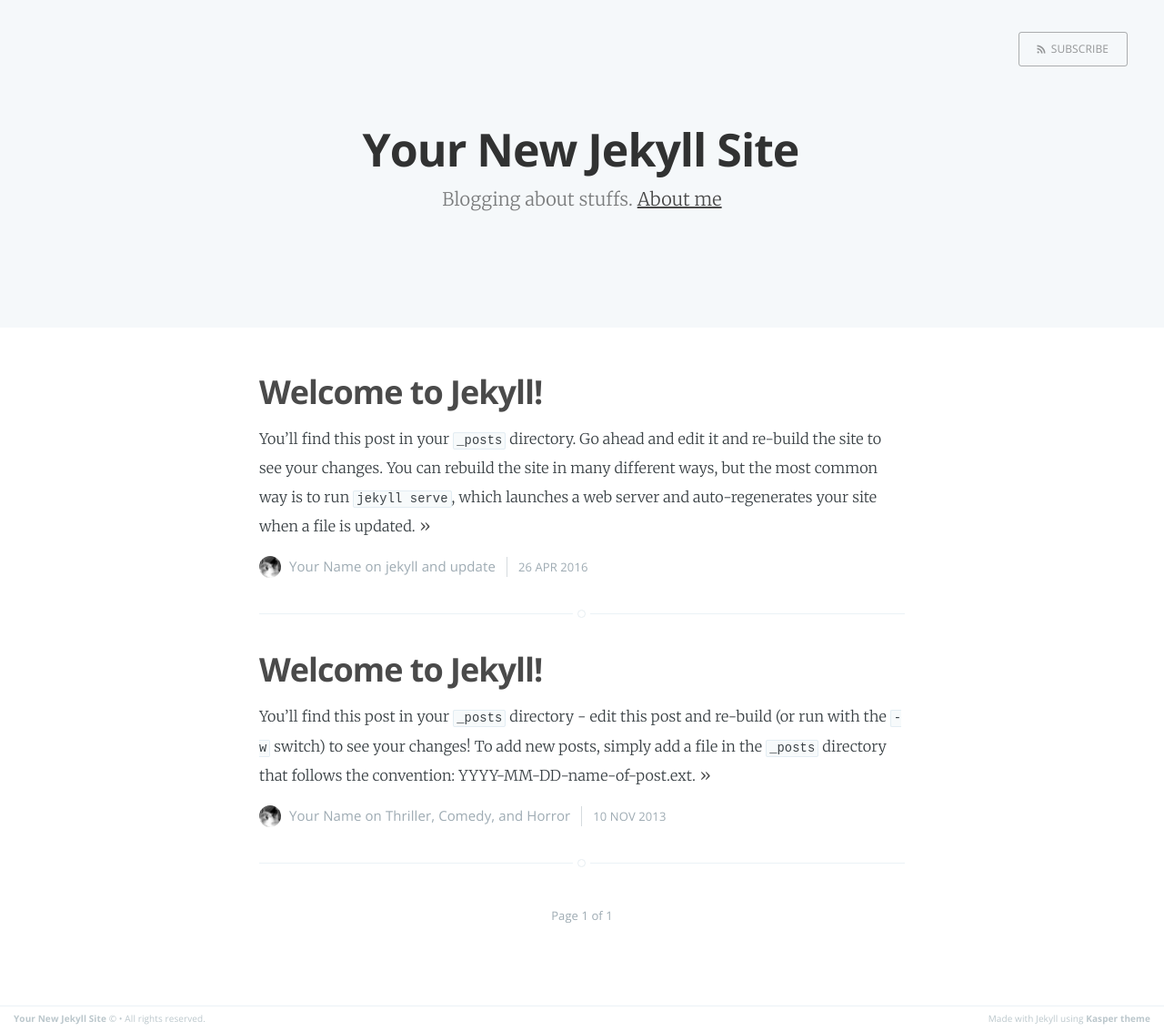
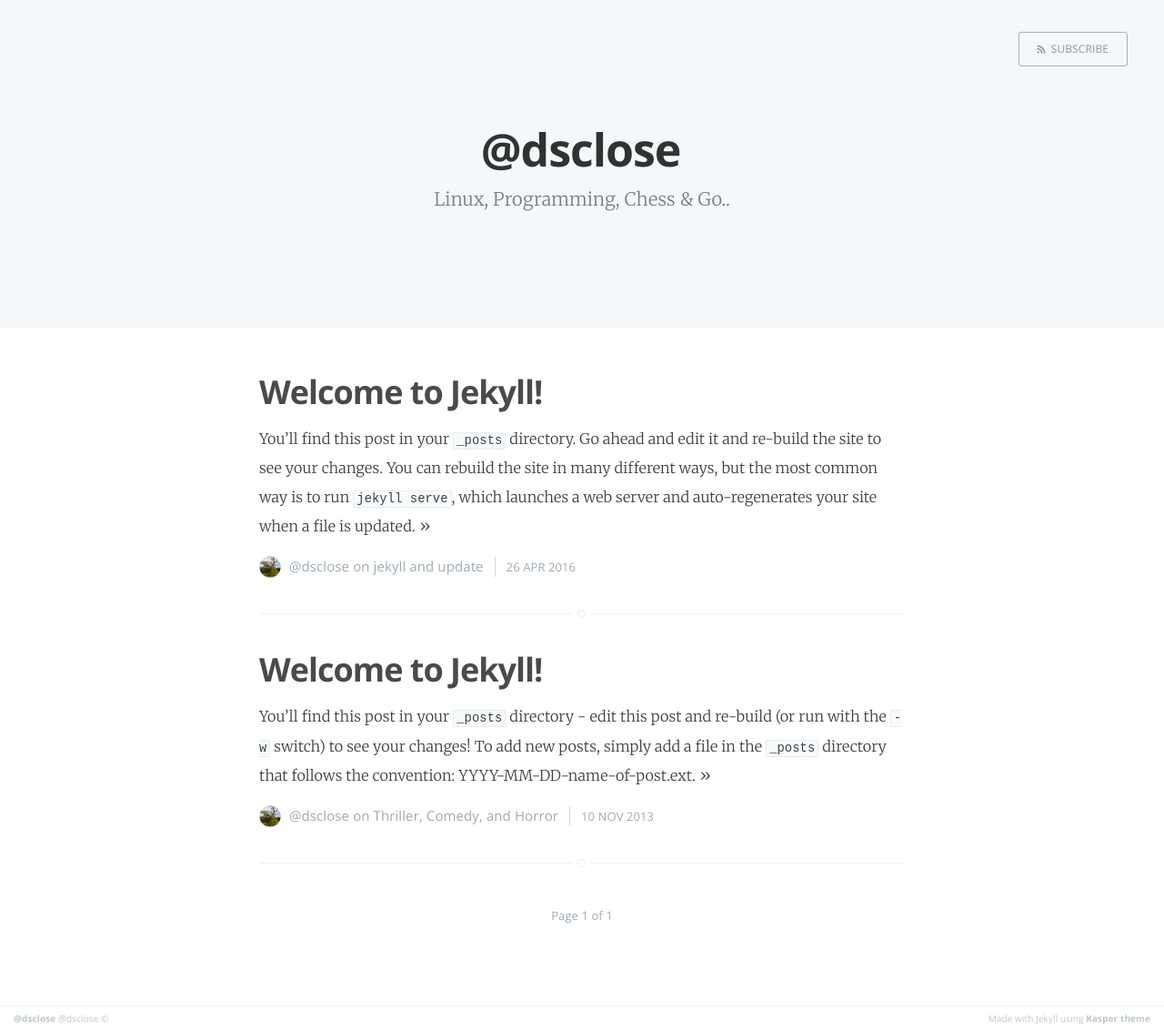
Before and after one commit to dsclose/dsclose.github.io, a Jekyll site: the page built from index.html, in a window 1280 px wide. Shown: the whole page at 91% size. Built offline with Jekyll 4.4.1, drawn with Linux system fonts in a browser that asks for light colours; the list of posts is cut into pages by our own code.

Commit message:
Personalised content and layout.

```diff
--- a/_config.yml
+++ b/_config.yml
@@ -8,9 +8,8 @@
 # Site settings
 title: '@dsclose'
 email: dsclose@gmail.com
-description: > # this means to ignore newlines until "baseurl:"
-    Personal blog of @dsclose.
-baseurl: "" # the subpath of your site, e.g. /blog
+description: 'Linux, Programming, Chess & Go.'
+meta_description: '@dsclose: Linux, Programming, Chess & Go.'
 url: "http://dsclose.github.io" # the base hostname & protocol for your site
 twitter_username: dsclose
 github_username: dsclose
@@ -20,19 +19,16 @@ timezone: Europe/London
 markdown: kramdown
 encoding: utf-8
 
-name: Your New Jekyll Site
-description: Blogging about stuffs
-meta_description: "Your New Jekyll Site, Blogging about stuffs"
-
+# Kasper settings
 markdown: kramdown
-highlighter: pygments
-logo: false
+name: '@dsclose'
+logo: true
 paginate: 15
 baseurl: /
 domain_name: 'http://yourblog-domain.com'
-google_analytics: 'UA-XXXXXXXX-X'
+google_analytics: 'UA-66932714-1'
 gems: [jekyll-paginate]
 
 # Details for the RSS feed generator
-url:            'blog url'
-author:         'Your Name'
+url:            'dsclose.github.io'
+author:         '@dsclose'
--- a/_layouts/default.html
+++ b/_layouts/default.html
@@ -22,8 +22,8 @@
     {{ content }}
     <footer class="site-footer clearfix">
       <section class="copyright">
-        <a href="{{ site.baseurl }}">{{ site.name }}</a> &copy;
-              {{date format="YYYY"}} &bull; All rights reserved.
+        <a href="{{ site.baseurl }}">{{ site.name }}</a>
+        {{ site.author }} &copy; {{date format="YYYY"}}
       </section>
       <section class="poweredby">Made with Jekyll using
         <a href="http://github.com/rosario/kasper">Kasper theme</a>
--- a/index.html
+++ b/index.html
@@ -2,7 +2,8 @@
 layout: default
 title: '@dsclose'
 cover: false
-about: 'about'
+#about: 'about'
+#logo: '/assets/images/profile.png'
 ---
 
 <header class="main-header {% if page.cover %}" style="background-image: url({{ page.cover }}) {%else%}no-cover{% endif %}">
@@ -16,7 +17,7 @@ about: 'about'
     </nav>
     <div class="vertical">
         <div class="main-header-content inner">
-            <h1 class="page-title">{{ site.name }}</h1>
+            <h1 class="page-title">{{ site.title }}</h1>
             <h2 class="page-description">
                 {% if site.description %} {{ site.description }}. {% endif %}
                 {% if page.about %} <a href='{{ site.baseurl }}{{ page.about }}'> About me </a> {% endif %}
```
Also changed, not shown: assets/images/profile.png.
